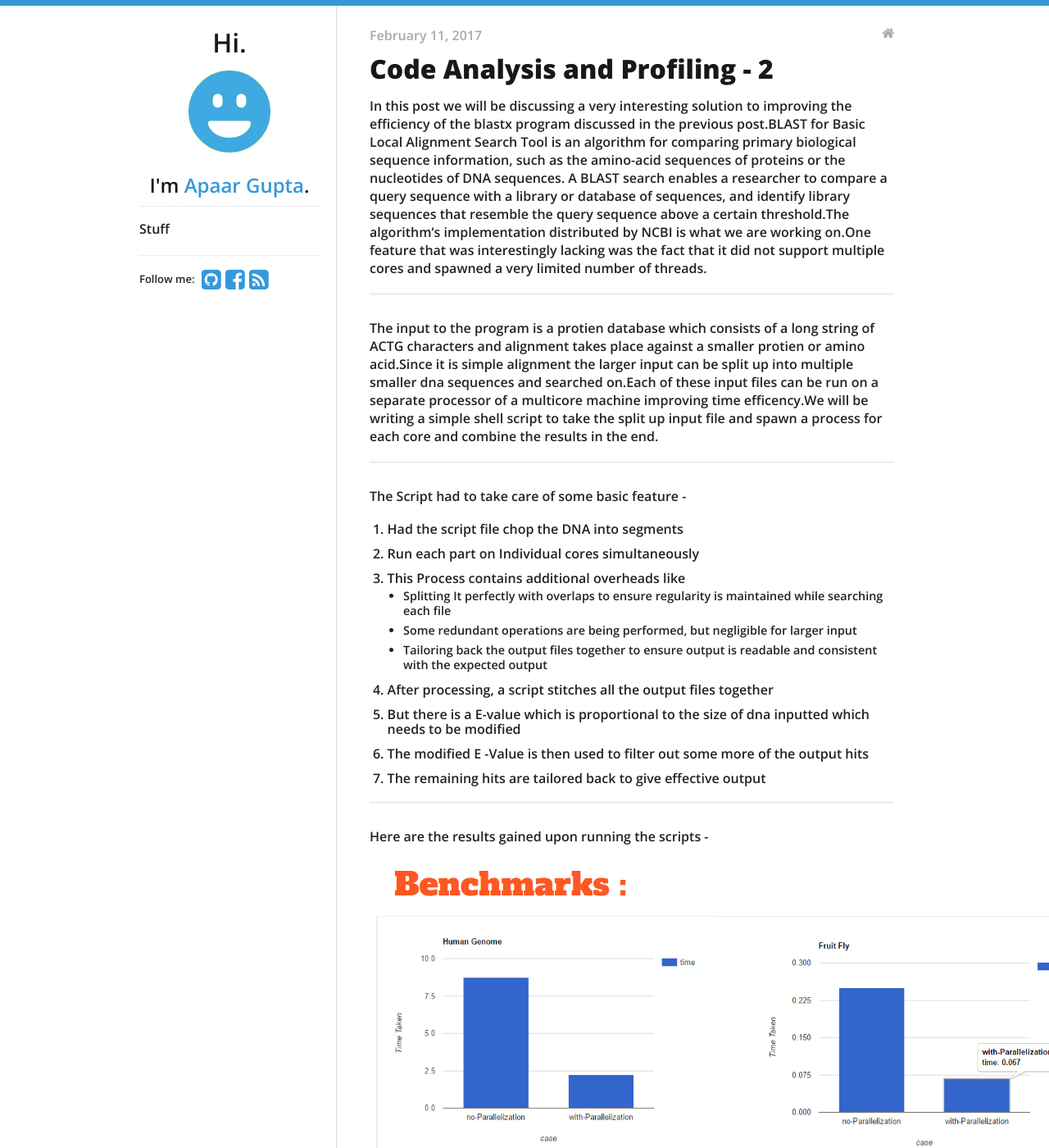
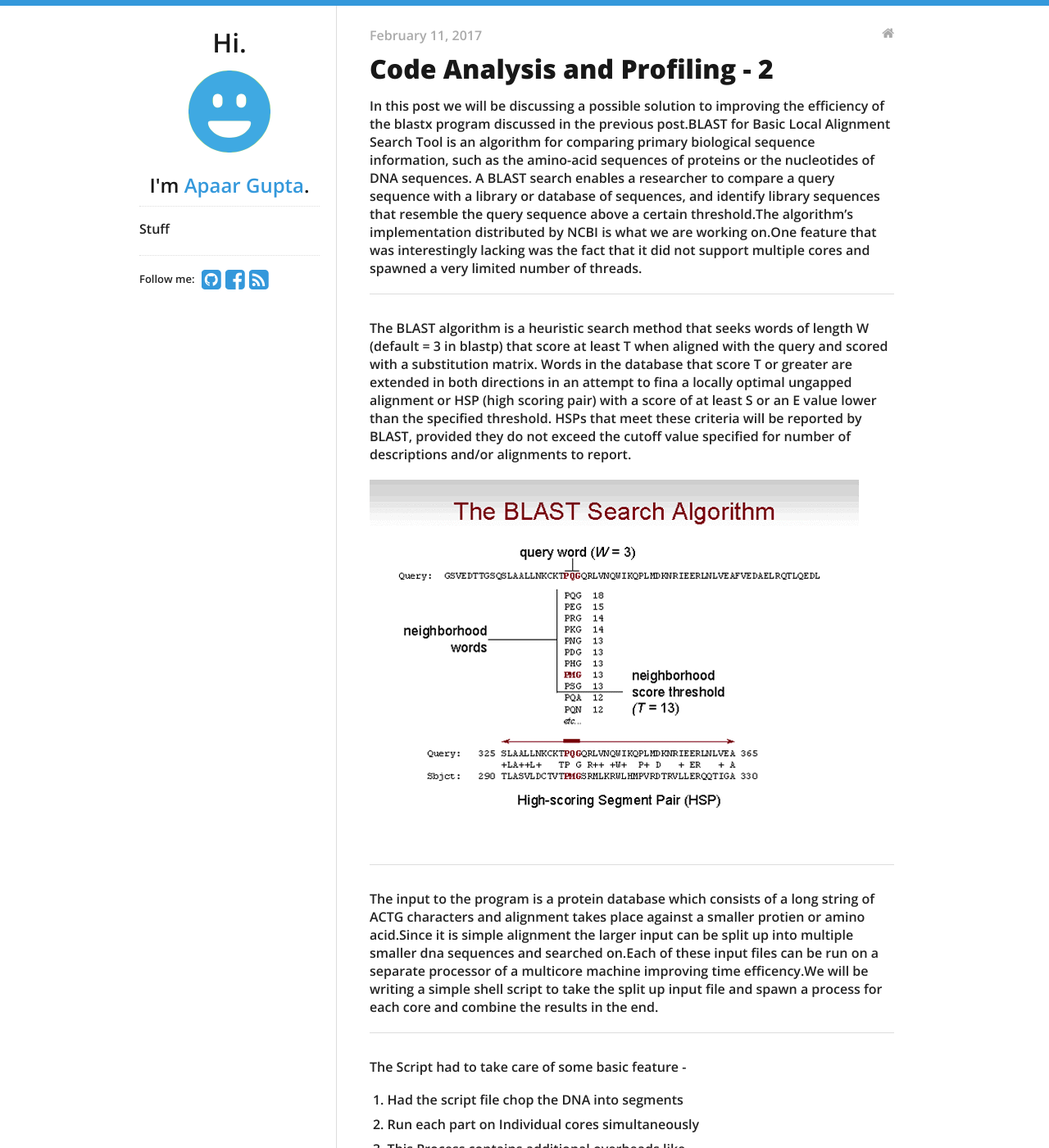
Before and after one commit to Apaar/apaar.github.io, a Jekyll site: the page built from _posts/2017-02-11-code-analysis-and-profiling-2.md, in a window 1280 px wide and 1400 px high. Shown: the whole window at 82% size. Built offline with Jekyll 4.4.1, drawn with Linux system fonts in a browser that asks for light colours; nearby versions of some CDN libraries; some of the changed text lies outside the part shown.

Commit message:
Long overdue

```diff
--- a/_posts/2017-02-11-code-analysis-and-profiling-2.md
+++ b/_posts/2017-02-11-code-analysis-and-profiling-2.md
@@ -5,11 +5,17 @@ categories:
 - blog
 ---
 
-In this post we will be discussing a very interesting solution to improving the efficiency of the blastx program discussed in the previous post.BLAST for Basic Local Alignment Search Tool is an algorithm for comparing primary biological sequence information, such as the amino-acid sequences of proteins or the nucleotides of DNA sequences. A BLAST search enables a researcher to compare a query sequence with a library or database of sequences, and identify library sequences that resemble the query sequence above a certain threshold.The algorithm's implementation distributed by NCBI is what we are working on.One feature that was interestingly lacking was the fact that it did not support multiple cores and spawned a very limited number of threads.
+In this post we will be discussing a possible solution to improving the efficiency of the blastx program discussed in the previous post.BLAST for Basic Local Alignment Search Tool is an algorithm for comparing primary biological sequence information, such as the amino-acid sequences of proteins or the nucleotides of DNA sequences. A BLAST search enables a researcher to compare a query sequence with a library or database of sequences, and identify library sequences that resemble the query sequence above a certain threshold.The algorithm's implementation distributed by NCBI is what we are working on.One feature that was interestingly lacking was the fact that it did not support multiple cores and spawned a very limited number of threads.
 
 ---
 
-The input to the program is a protien database which consists of a long string of ACTG characters and alignment takes place against a smaller protien or amino acid.Since it is simple alignment the larger input can be split up into multiple smaller dna sequences and searched on.Each of these input files can be run on a separate processor of a multicore machine improving time efficency.We will be writing a simple shell script to take the split up input file and spawn a process for each core and combine the results in the end.
+The BLAST algorithm is a heuristic search method that seeks words of length W (default = 3 in blastp) that score at least T when aligned with the query and scored with a substitution matrix. Words in the database that score T or greater are extended in both directions in an attempt to fina a locally optimal ungapped alignment or HSP (high scoring pair) with a score of at least S or an E value lower than the specified threshold. HSPs that meet these criteria will be reported by BLAST, provided they do not exceed the cutoff value specified for number of descriptions and/or alignments to report.
+
+![Algorithm](/assets/BLAST_algorithm.gif)
+
+---
+
+The input to the program is a protein database which consists of a long string of ACTG characters and alignment takes place against a smaller protien or amino acid.Since it is simple alignment the larger input can be split up into multiple smaller dna sequences and searched on.Each of these input files can be run on a separate processor of a multicore machine improving time efficency.We will be writing a simple shell script to take the split up input file and spawn a process for each core and combine the results in the end.
 
 ---
 
@@ -29,6 +35,8 @@ The Script had to take care of some basic feature -
 
 ---
 
-Here are the results gained upon running the scripts -
+Here are the results gained upon running the script -
 
 ![Benchmarks](/assets/benchmarks.png)
+
+In the next post we will be discussing the script and their code in further detail.
```
Also changed, not shown: _posts/2017-02-24-code-analysis-and-profiling-final.md (added, +6 -0 lines), assets/BLAST_algorithm.gif (added).
